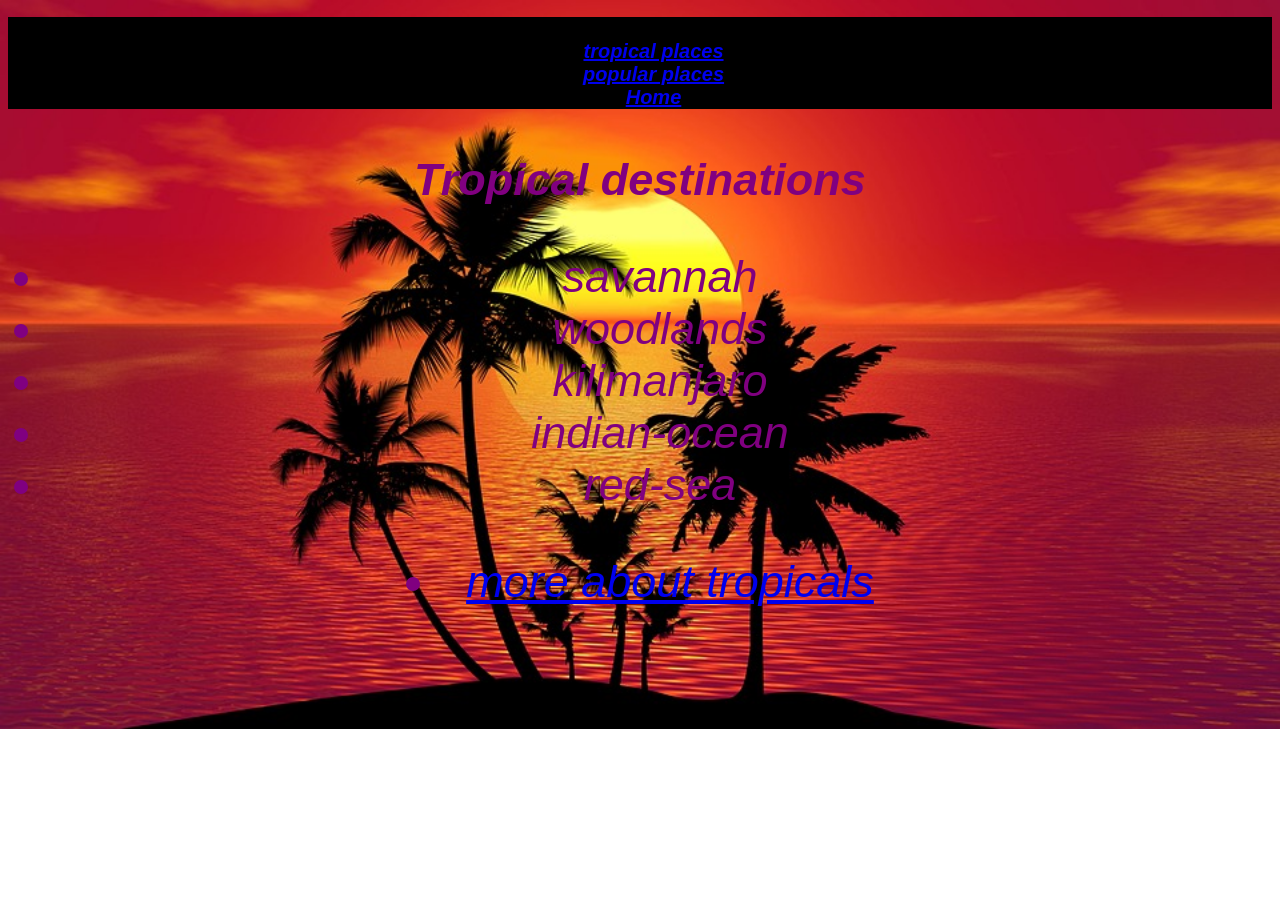
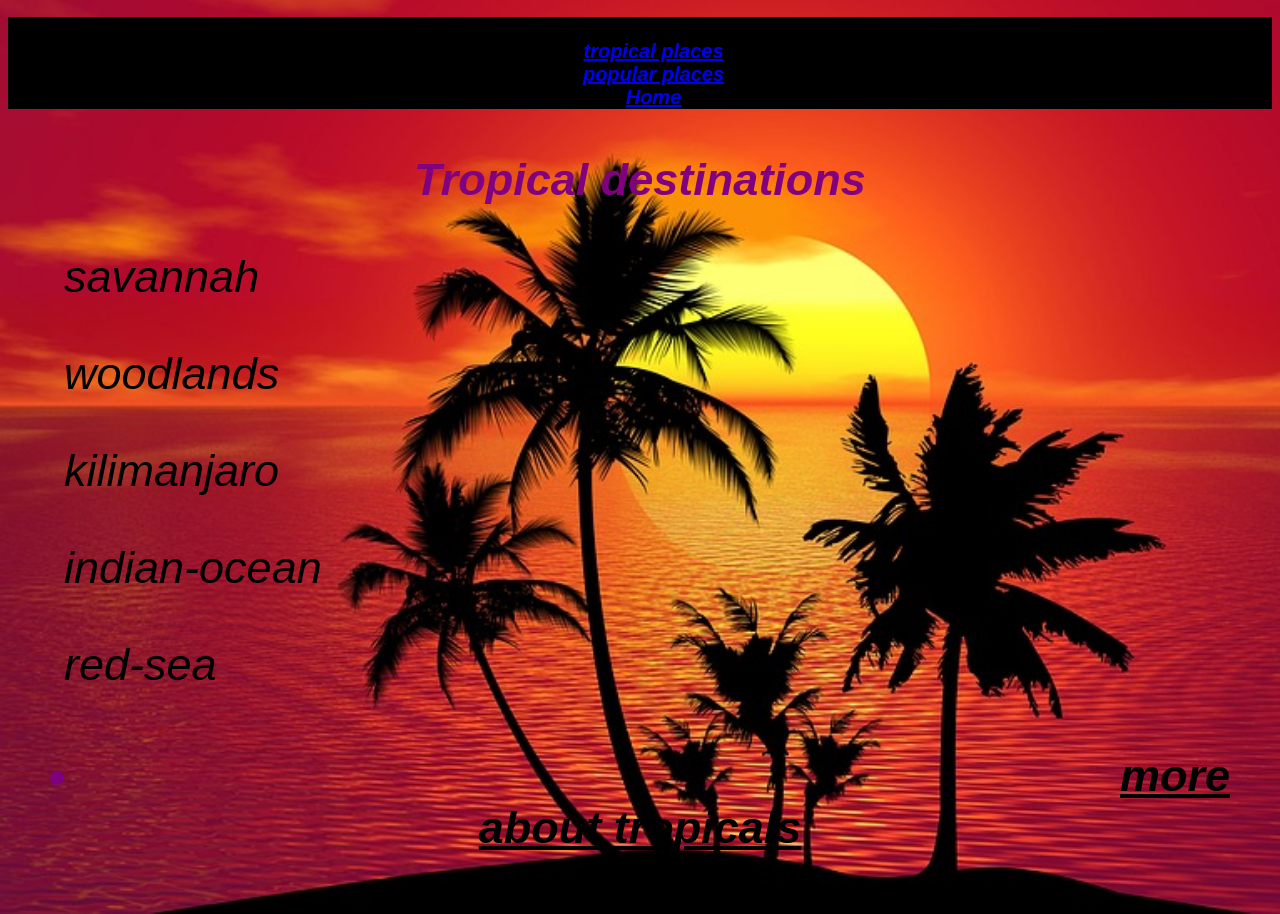
Before and after one commit to markkariuki/resort, a plain HTML site: page tropical.html in a window 1280 px wide. Before the commit the page ends 800 px from the top, so only its background shows below. Drawn offline with Linux system fonts and the light colour scheme.

```diff
--- a/css/tropical.css
+++ b/css/tropical.css
@@ -30,3 +30,15 @@ h3{
   text-align: center;
   color: purple;
 }
+
+p{
+  text-align: left;
+  color: black;
+  margin-left: 56px;
+}
+
+h4 a{
+  text-align: right;
+  color: black;
+  margin-left: 1010px;
+}
--- a/tropical.html
+++ b/tropical.html
@@ -17,15 +17,14 @@
 
     <div class="tropical">
       <h3>Tropical destinations</h3>
-      <p><ul>
-        <li>savannah</li>
-        <li>woodlands</li>
-        <li>kilimanjaro</li>
-        <li>indian-ocean</li>
-        <li>red-sea</li>
+      <p>savannah</p>
+        <p>woodlands</p>
+        <p>kilimanjaro</p>
+        <p>indian-ocean</p>
+        <p>red-sea</p>
 
       </ul></p>
-      <Li><a href="https://www.flipkey.com/trip-ideas/tropical-vacations/"> more about tropicals</a>
+      <h4><Li><a href="https://www.flipkey.com/trip-ideas/tropical-vacations/"> more about tropicals</a></h4>
 
     </div>
   </body>
```
